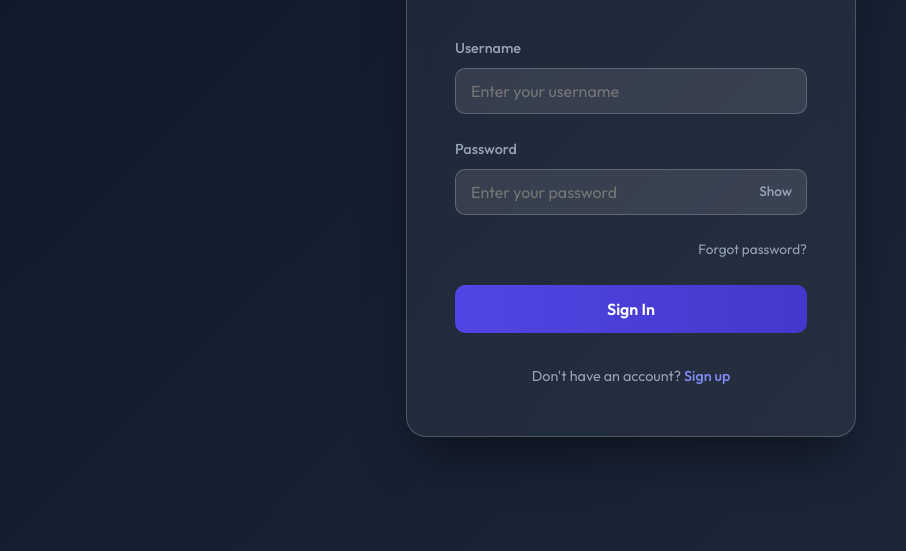
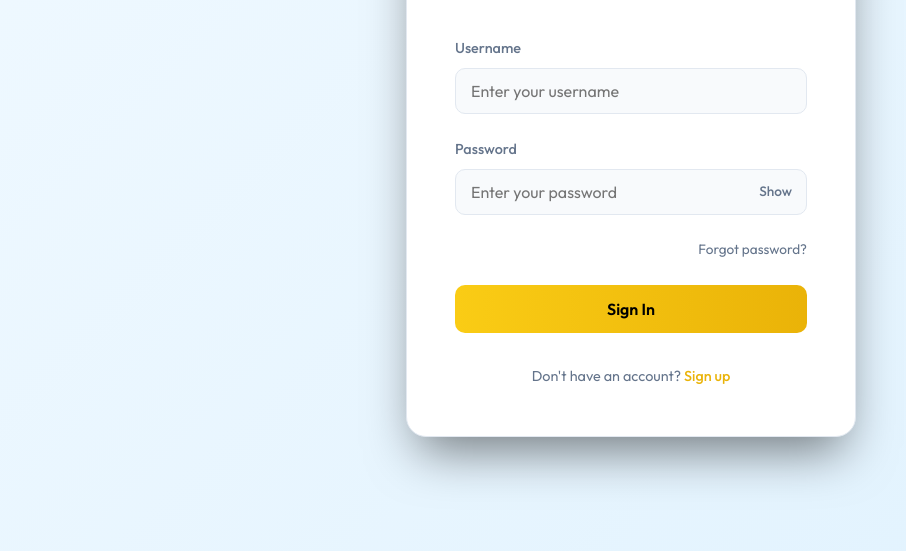
Before and after one commit to galang-herjuno/Tubes-Sistem-Basis-Data, a website: page public/login.html in a window 1280 px wide. Shown: the part 249-800 px from the top of the page, without its empty margins (9-915 px from the left). Drawn offline with Linux system fonts and the light colour scheme.

Commit message:
Update color scheme and add seed script
Refreshed the color palette across dashboard, login, and main stylesheets to use lighter backgrounds and yellow/black accents for improved readability and modern appearance. Added a 'seed' script to package.json for initializing user data.

```diff
--- a/package.json
+++ b/package.json
@@ -4,6 +4,7 @@
     "description": "Web application with Node.js, Express, and MySQL",
     "main": "server.js",
     "scripts": {
+        "seed": "node seeds_users.js",
         "start": "node server.js",
         "dev": "nodemon server.js"
     },
--- a/public/css/dashboard.css
+++ b/public/css/dashboard.css
@@ -1,16 +1,13 @@
 :root {
-    --bg-color: #0f172a;
-    --sidebar-bg: #1e293b;
-    --text-color: #f1f5f9;
-    --text-muted: #94a3b8;
-    --primary-color: #8b5cf6;
-    --secondary-color: #ec4899;
+    --bg-color: #F0F9FF;
+    --sidebar-bg: #FFFFFF;
+    --text-color: #0F172A;
+    --text-muted: #64748B;
+    --primary-color: #FACC15;
+    --secondary-color: #000000;
     --accent-color: #06b6d4;
-    --glass-bg: rgba(255, 255, 255, 0.05);
-    --glass-border: rgba(255, 255, 255, 0.1);
-    --danger-color: #ef4444;
-    --success-color: #22c55e;
-    --warning-color: #f59e0b;
+    --glass-bg: rgba(255, 255, 255, 0.7);
+    --glass-border: rgba(0, 0, 0, 0.1);
     --danger-color: #ef4444;
     --success-color: #22c55e;
     --warning-color: #f59e0b;
@@ -183,7 +180,7 @@ body {
 }
 
 .stat-card {
-    background: rgba(30, 41, 59, 0.5);
+    background: #FFFFFF;
     border: 1px solid var(--glass-border);
     padding: 1.5rem;
     border-radius: 12px;
@@ -247,7 +244,7 @@ body {
 }
 
 .card {
-    background: rgba(30, 41, 59, 0.7);
+    background: #FFFFFF;
     backdrop-filter: blur(12px);
     -webkit-backdrop-filter: blur(12px);
     border: 1px solid rgba(255, 255, 255, 0.1);
@@ -353,7 +350,7 @@ select option {
 }
 
 .modal-content {
-    background: rgba(30, 41, 59, 0.9);
+    background: #FFFFFF;
     backdrop-filter: blur(16px);
     -webkit-backdrop-filter: blur(16px);
     border: 1px solid rgba(255, 255, 255, 0.1);
@@ -421,7 +418,7 @@ select option {
 .input-group select,
 .input-group textarea {
     width: 100%;
-    background: rgba(15, 23, 42, 0.6);
+    background: #F8FAFC;
     border: 1px solid var(--glass-border);
     border-radius: 8px;
     padding: 0.75rem 1rem;
@@ -435,8 +432,8 @@ select option {
 .input-group select:focus,
 .input-group textarea:focus {
     border-color: var(--primary-color);
-    box-shadow: 0 0 0 2px rgba(139, 92, 246, 0.2);
-    background: rgba(15, 23, 42, 0.8);
+    box-shadow: 0 0 0 2px rgba(250, 204, 21, 0.2);
+    background: #FFFFFF;
 }
 
 .input-group select {
--- a/public/css/login.css
+++ b/public/css/login.css
@@ -1,13 +1,13 @@
 :root {
-    --primary-color: #4f46e5;
-    --primary-hover: #4338ca;
-    --bg-gradient-start: #0f172a;
-    --bg-gradient-end: #1e293b;
-    --card-bg: rgba(255, 255, 255, 0.05);
-    --text-main: #f8fafc;
-    --text-muted: #94a3b8;
-    --input-bg: rgba(255, 255, 255, 0.1);
-    --input-border: rgba(255, 255, 255, 0.2);
+    --primary-color: #FACC15;
+    --primary-hover: #EAB308;
+    --bg-gradient-start: #F0F9FF;
+    --bg-gradient-end: #E0F2FE;
+    --card-bg: #FFFFFF;
+    --text-main: #0F172A;
+    --text-muted: #64748B;
+    --input-bg: #F8FAFC;
+    --input-border: #E2E8F0;
     --font-family: 'Outfit', sans-serif;
 }
 
@@ -70,7 +70,7 @@ body {
     font-size: 2rem;
     font-weight: 700;
     margin-bottom: 0.5rem;
-    background: linear-gradient(to right, #818cf8, #c084fc);
+    background: linear-gradient(to right, #FACC15, #000000);
     -webkit-background-clip: text;
     background-clip: text;
     -webkit-text-fill-color: transparent;
@@ -108,8 +108,8 @@ body {
 .input-group input:focus {
     outline: none;
     border-color: var(--primary-color);
-    background: rgba(255, 255, 255, 0.15);
-    box-shadow: 0 0 0 4px rgba(79, 70, 229, 0.1);
+    background: #FFFFFF;
+    box-shadow: 0 0 0 4px rgba(250, 204, 21, 0.1);
 }
 
 select {
@@ -126,8 +126,6 @@ select {
 }
 
 select option {
-    background-color: var(--bg-gradient-end);
-    /* Dark background for options */
     color: var(--text-main);
 }
 
@@ -173,7 +171,7 @@ select option {
     width: 100%;
     padding: 14px;
     background: linear-gradient(to right, var(--primary-color), var(--primary-hover));
-    color: white;
+    color: black;
     border: none;
     border-radius: 10px;
     font-size: 1rem;
@@ -200,7 +198,7 @@ select option {
 }
 
 .login-footer a {
-    color: #818cf8;
+    color: var(--primary-hover);
     text-decoration: none;
     font-weight: 500;
 }
--- a/public/css/style.css
+++ b/public/css/style.css
@@ -1,12 +1,12 @@
 :root {
-    --bg-color: #0f172a;
-    --text-color: #f1f5f9;
-    --primary-color: #8b5cf6;
-    --secondary-color: #ec4899;
+    --bg-color: #F0F9FF;
+    --text-color: #0F172A;
+    --primary-color: #FACC15;
+    --secondary-color: #000000;
     --accent-color: #06b6d4;
-    --glass-bg: rgba(255, 255, 255, 0.05);
-    --glass-border: rgba(255, 255, 255, 0.1);
-    --card-bg: #1e293b;
+    --glass-bg: rgba(255, 255, 255, 0.7);
+    --glass-border: rgba(0, 0, 0, 0.1);
+    --card-bg: #FFFFFF;
     --font-main: 'Outfit', sans-serif;
 }
 
@@ -38,7 +38,7 @@ body {
     left: -50%;
     width: 200%;
     height: 200%;
-    background: radial-gradient(circle at center, rgba(139, 92, 246, 0.15), transparent 50%);
+    background: radial-gradient(circle at center, rgba(250, 204, 21, 0.1), transparent 50%);
     z-index: -1;
     pointer-events: none;
 }
@@ -48,7 +48,7 @@ body {
     position: fixed;
     top: 0;
     width: 100%;
-    background: rgba(15, 23, 42, 0.7);
+    background: rgba(240, 249, 255, 0.8);
     backdrop-filter: blur(10px);
     border-bottom: 1px solid var(--glass-border);
     z-index: 1000;
@@ -59,6 +59,7 @@ body {
     display: flex;
     justify-content: space-between;
     align-items: center;
+
 }
 
 .logo {
```
